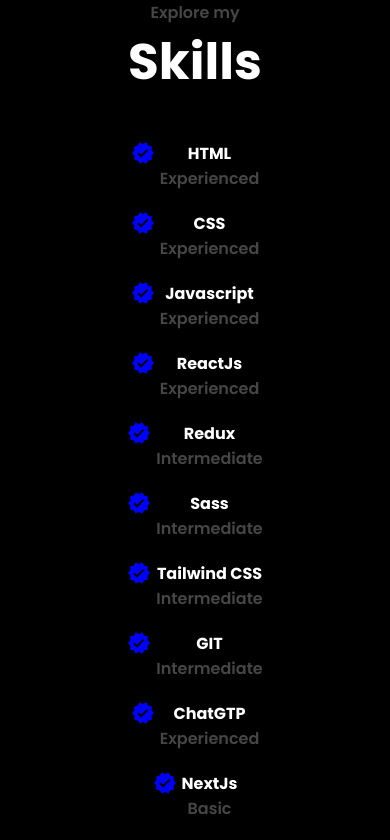
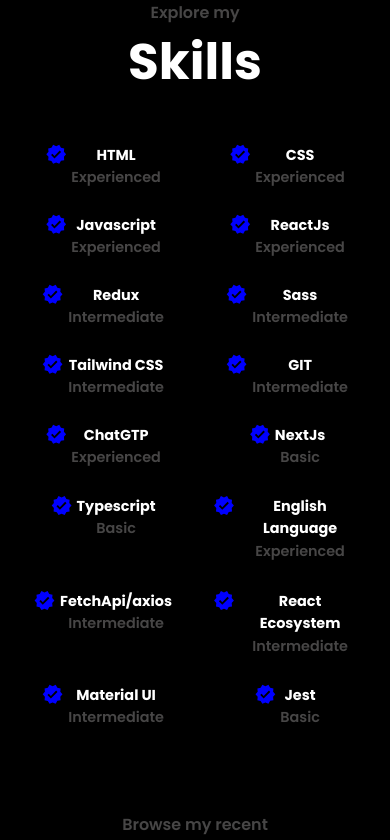
Before and after one commit to shimantodevjs/Portfolio, a React (Vite) app: page / in a window 390 px wide. Shown: the part 2060-2900 px from the top of the page. Built offline with nearby package versions, Linux system fonts and the light colour scheme.

Commit message:
final commit

```diff
--- a/src/Components/Skills/Skills.scss
+++ b/src/Components/Skills/Skills.scss
@@ -52,7 +52,11 @@
              .wrapper {
 
                  .container {
-                     grid-template-columns: 1fr;
+                     grid-template-columns:repeat((2, 1fr));
+
+                     .skill{
+                        scale: 0.9;
+                     }
                  }
 
                  .footer{
```
